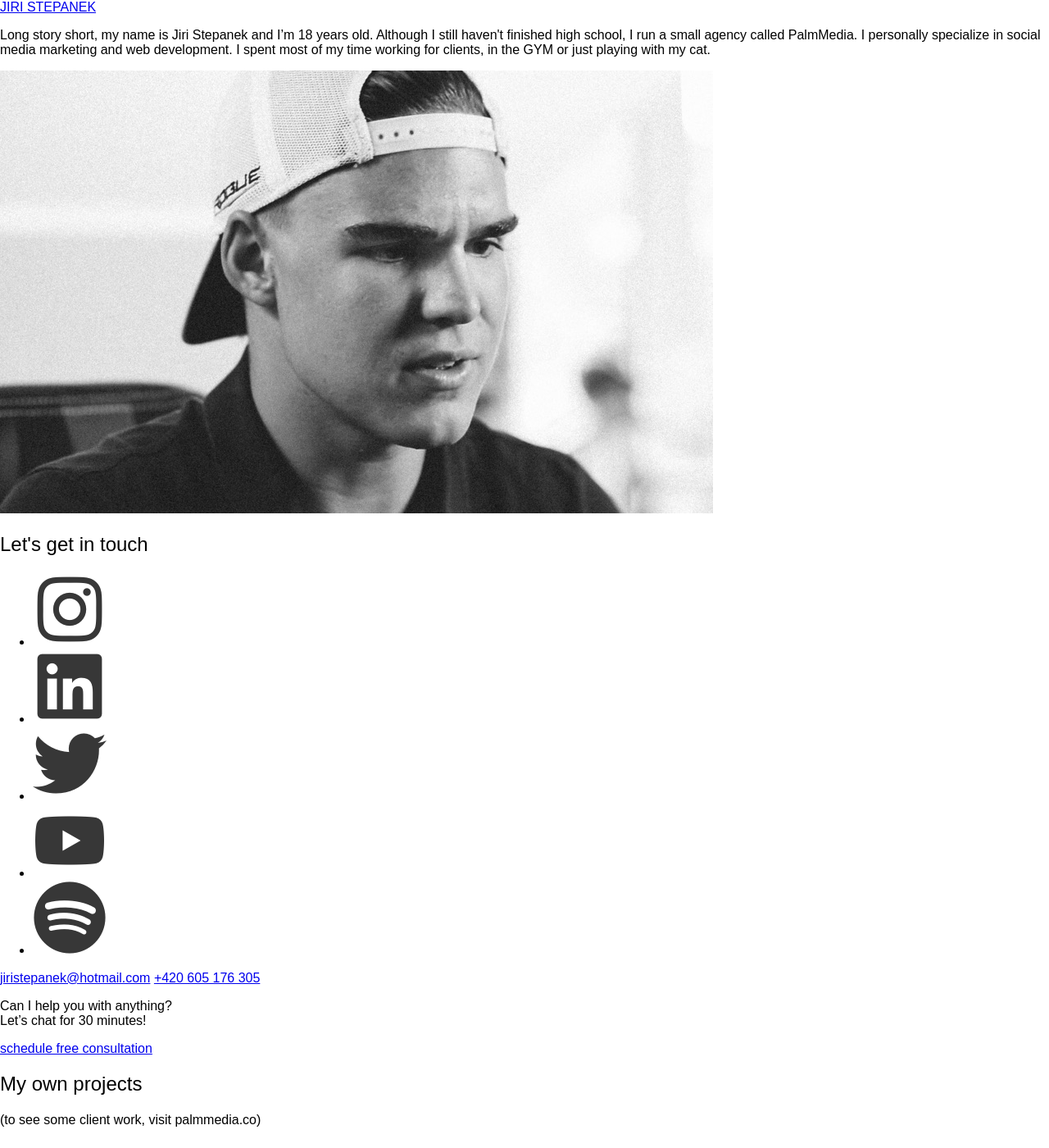
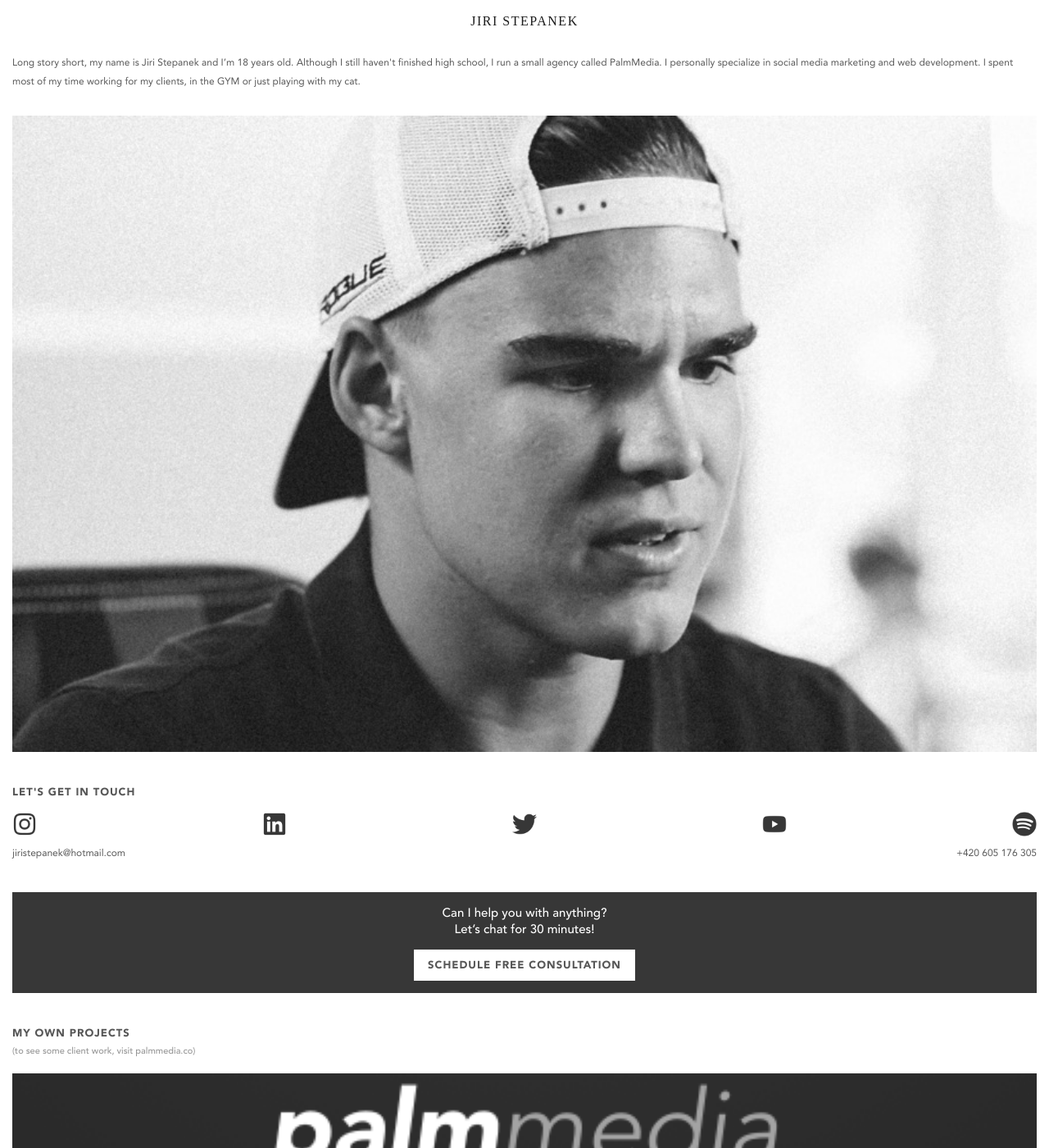
Before and after one commit to StyvekDrtic/personalWebsite2k18, a Jekyll site: the page built from index.html, in a window 1280 px wide and 1400 px high. Shown: the whole window at 82% size. Built offline with Jekyll 4.4.1, drawn with Linux system fonts in a browser that asks for light colours; some web fonts are replaced; some of the changed text lies outside the part shown.

Commit message:
styly na hp

```diff
--- a/_sass/_footer.scss
+++ b/_sass/_footer.scss
@@ -1,3 +1,24 @@
 footer {
+  margin-top: 40px;
+  padding-bottom: 40px;
 
+  .innerFooter {
+    .cara {
+      width: 2px;
+      height: 195px;
+      background: #D8D8D8;
+      margin: 0 auto;
+      display: block;
+      margin-bottom: 40px;
+    }
+
+    p {
+      font-family: AveMedium;
+      font-size: 13px;
+      color: #ABABAB;
+      letter-spacing: 1px;
+      text-align: center;
+      width: 100%;
+    }
+  }
 }
--- a/_sass/_header.scss
+++ b/_sass/_header.scss
@@ -1,3 +1,19 @@
 header {
+  width: 100%;
+  background: #fff;
+  text-align: center;
+  height: 50px;
+  position: fixed;
 
+  a {
+    width: 100%;
+    text-align: center;
+    font-family: MaaBold;
+    letter-spacing: 1.5px;
+    font-size: 16px;
+    color: #1C1C1C;
+    text-decoration: none;
+    position: relative;
+    top: 17px;
+  }
 }
--- /dev/null
+++ b/_sass/_homepage.scss
@@ -0,0 +1,219 @@
+
+.obecne {
+  padding-top: 65px;
+
+  p {
+    color: #575757;
+    line-height: 23px;
+    font-family: AveRoman;
+    margin: 0 auto;
+  }
+
+  img {
+    margin: 0 auto;
+    display: block;
+    margin: 0 auto;
+    margin-top: 30px;
+    width: 100%;
+  }
+}
+
+.spojeni {
+  margin-top: 40px;
+
+  .kontaktyOuter {
+    .social {
+      position: relative;
+      height: 30px;
+      background: #fff;
+
+      ul {
+        padding: 0;
+        display: flex;
+        justify-content: space-between;
+        margin: 0;
+
+        li {
+          display: inline-block;
+          list-style: none;
+
+          a {
+            text-decoration: none;
+
+            img {
+              width: 30px;
+              height: 30px;
+            }
+          }
+        }
+      }
+    }
+
+    .kontakty {
+      margin-top: 10px;
+
+      a {
+        font-family: AveRoman;
+        font-size: 12px;
+        color: #575757;
+        text-align: left;
+        text-decoration: none;
+
+        &:last-child {
+          float: right;
+          margin-top: 2px;
+        }
+      }
+    }
+  }
+}
+
+.konzultace {
+  width: 100%;
+  background: #373737;
+  padding-top: 15px;
+  padding-bottom: 15px;
+  margin-top: 40px;
+
+  p {
+    font-family: AveMedium;
+    font-size: 15px;
+    color: #FFFFFF;
+    text-align: center;
+  }
+
+  a {
+    background-color: #fff;
+    width: 240px;
+    font-family: AveBlack;
+    font-size: 13px;
+    color: #575757;
+    letter-spacing: 1px;
+    text-align: center;
+    text-transform: uppercase;
+    text-decoration: none;
+    margin: 0 auto;
+    padding: 10px 15px;
+    display: block;
+    margin-top: 15px;
+  }
+}
+
+.prace {
+  margin-top: 40px;
+
+  .projekty {
+
+    h2 {
+      margin-bottom: 5px;
+    }
+
+    h4 {
+      font-family: AveMedium;
+      font-size: 11px;
+      color: #969696;
+      margin: 0;
+    }
+
+    ul {
+      padding: 0;
+      margin: 0;
+      margin-top: 20px;
+
+      li {
+        list-style: none;
+        margin-bottom: 20px;
+
+        a {
+          text-decoration: none;
+
+          div {
+            width: 100%;
+            height: 150px;
+          }
+        }
+
+        &:nth-child(1) {
+          div {
+            background: url("../img/palmmedia.png");
+            background-repeat: no-repeat;
+            background-position: center;
+            background-size: cover;
+          }
+        }
+
+        &:nth-child(2) {
+          div {
+            background: url("../img/audiozurnal.png");
+            background-repeat: no-repeat;
+            background-position: center;
+            background-size: cover;
+          }
+        }
+
+        &:nth-child(3) {
+          div {
+            background: url("../img/strednivusa.png");
+            background-repeat: no-repeat;
+            background-position: center;
+            background-size: cover;
+          }
+        }
+
+        &:nth-child(4) {
+          div {
+            background: url("../img/lanistae.png");
+            background-repeat: no-repeat;
+            background-position: center;
+            background-size: cover;
+          }
+        }
+
+        &:last-child {
+          margin-bottom: 0;
+        }
+      }
+    }
+  }
+}
+
+.articles {
+  margin-top: 40px;
+
+  .articlesInner {
+    h2 {
+
+    }
+
+    ul {
+      padding: 0;
+      margin: 0;
+
+      li {
+        list-style: none;
+        margin-bottom: 25px;
+
+        h3 {
+          a {
+            text-decoration: none;
+            font-family: AveHeavy;
+            font-size: 21px;
+            color: #1C1C1C;
+          }
+        }
+
+        .datum {
+          font-family: AveHeavy;
+          font-size: 12px;
+          color: #ABABAB;
+          letter-spacing: 1.5px;
+          margin-top: 5px;
+        }
+
+        .uryvek {
+          margin-top: 10px;
+        }
+      }
+    }
+  }
+}
--- a/_sass/_zaklad.scss
+++ b/_sass/_zaklad.scss
@@ -46,5 +46,21 @@ defaults
 
 h1, h2, h3, h4, h5, p, span, a {
   font-weight: normal !important;
-  //font-family: book;
+  font-family: AveBook;
+  font-size: 12px;
+  margin: 0;
 }
+
+h2 {
+  font-family: AveBlack;
+  font-size: 13px;
+  color: #575757;
+  letter-spacing: 1px;
+  text-transform: uppercase;
+  margin-bottom: 15px;
+}
+
+section {
+  width: calc(100% - 30px);
+  margin: 0 auto;
+}
--- a/assets/css/main.scss
+++ b/assets/css/main.scss
@@ -9,3 +9,4 @@
 @import "zaklad";
 @import "header";
 @import "footer";
+@import "homepage";
--- a/index.html
+++ b/index.html
@@ -3,7 +3,7 @@ layout: default
 ---
 
 <section class="obecne">
-  <p>Long story short, my name is Jiri Stepanek and I’m 18 years old. Although I still haven't finished high school, I run a small agency called PalmMedia. I personally specialize in social media marketing and web development. I spent most of my time working for clients, in the GYM or just playing with my cat.</p>
+  <p>Long story short, my name is Jiri Stepanek and I’m 18 years old. Although I still haven't finished high school, I run a small agency called PalmMedia. I personally specialize in social media marketing and web development. I spent most of my time working for my clients, in the GYM or just playing with my cat.</p>
   <img src="assets/img/mojeFoto.jpg" alt="Jiri Stepanek">
 </section>
 <section class="spojeni">
@@ -52,7 +52,7 @@ layout: default
   <div class="projekty">
     <h2>My own projects</h2>
     <h4>(to see some client work, visit palmmedia.co)</h4>
-    <ul class="projekty">
+    <ul>
       <li>
         <a href="https://palmmedia.co/">
           <div class="projekt palmmedia"></div>
@@ -84,7 +84,7 @@ layout: default
           <h3>
             <a href="{{ post.url }}">{{ post.title }}</a>
           </h3>
-          <p class="datum">{{ post.date | date: "%B %e, %Y" }}</p>
+          <p class="datum">{{ post.date | date: "%m/%d/%Y" }}</p>
           <p class="uryvek">{{ post.uryvek }}</p>
         </li>
       {% endfor %}
```
Also changed, not shown: assets/img/lanistae.png, 3 other files.
